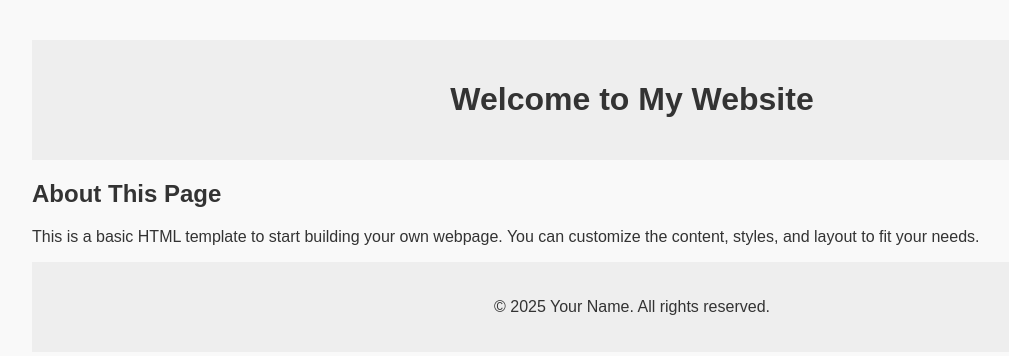
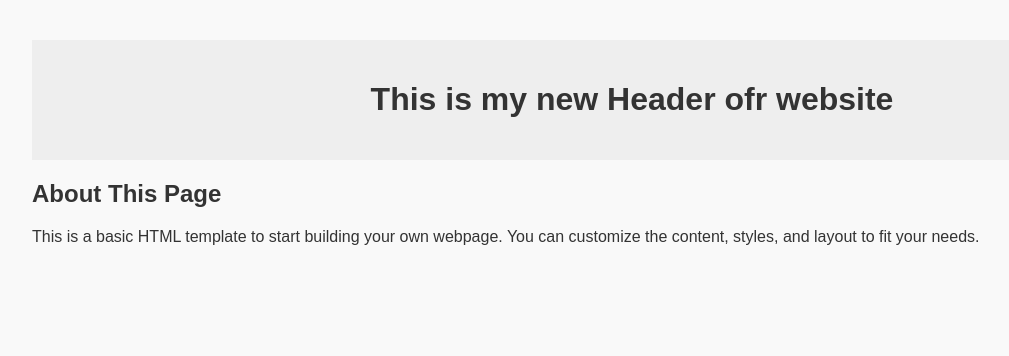
Before and after one commit to shahwar890/websiteproject, a plain HTML site: page index.html in a window 1280 px wide. Shown: the whole page, without its empty margins (8-1017 px from the left). Drawn offline with Linux system fonts and the light colour scheme.

Commit message:
My new header added

```diff
--- a/index.html
+++ b/index.html
@@ -23,15 +23,11 @@
 </head>
 <body>
     <header>
-        <h1>Welcome to My Website</h1>
+        <h1>This is my new Header ofr website</h1>
     </header>
 
     <main>
         <h2>About This Page</h2>
         <p>This is a basic HTML template to start building your own webpage. You can customize the content, styles, and layout to fit your needs.</p>
     </main>
-
-    <footer>
-        <p>&copy; 2025 Your Name. All rights reserved.</p>
-    </footer>
-</body>
+   </body>
```
